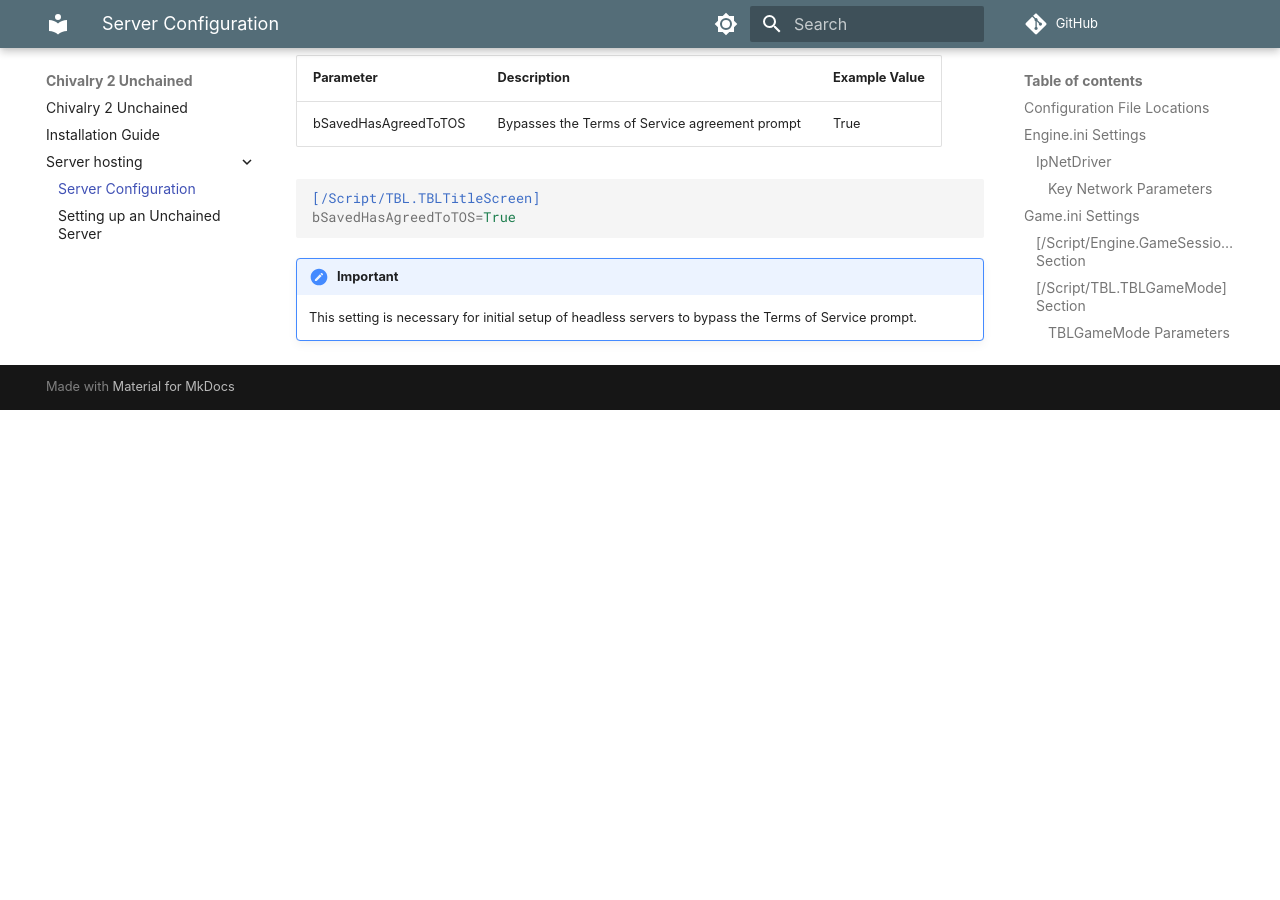
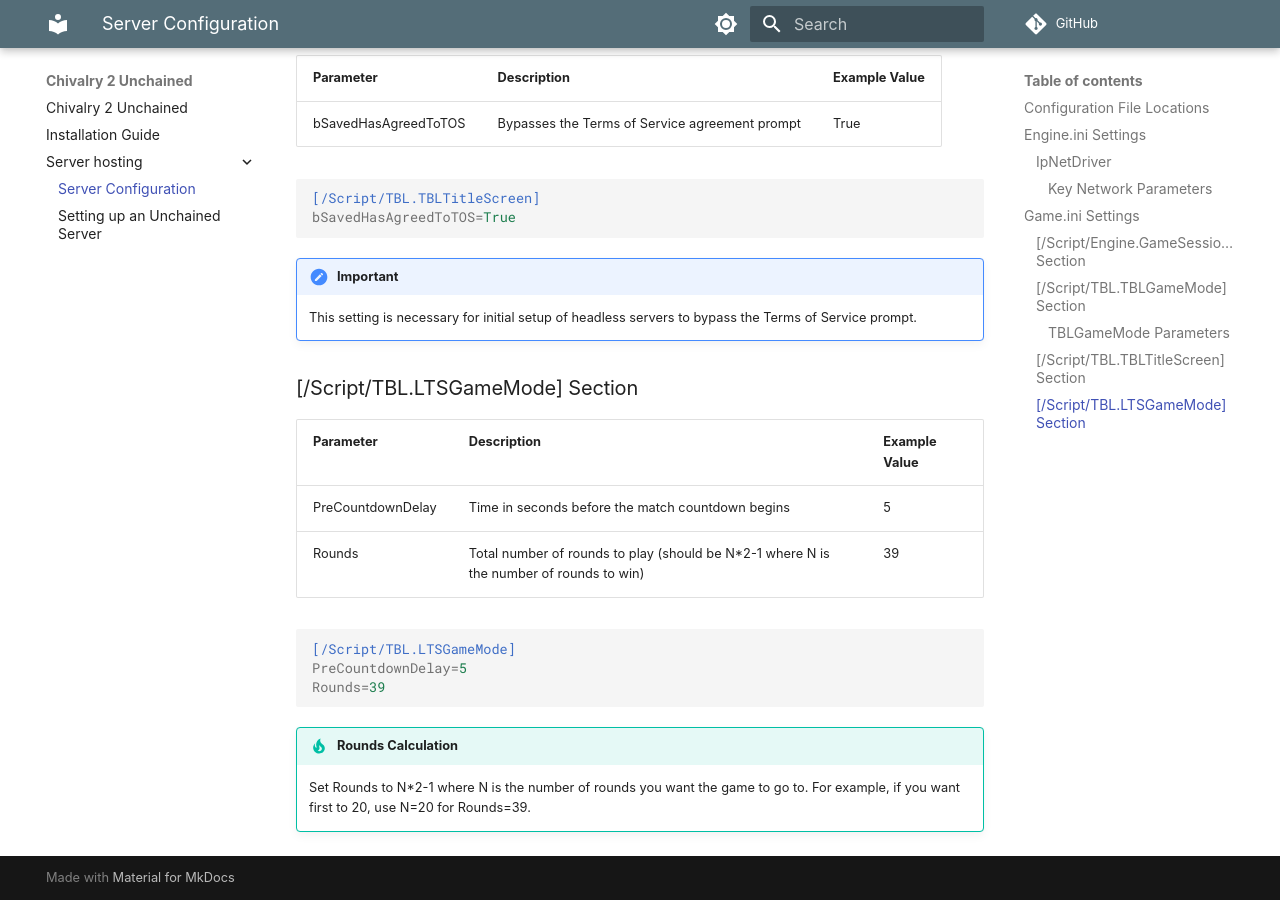
Before and after one commit to Chiv2-Community/unchained-wiki, an MkDocs documentation site: the page built from docs/server-hosting/configuration.md, in a window 1280 px wide and 900 px high, scrolled down 3255 px. Built offline with MkDocs 1.6.1 and Material for MkDocs 9.7.7, drawn with Linux system fonts in a browser that asks for light colours; some web fonts are replaced; comment, search, counter and statistics services are not loaded; before the commit the page ends 3665 px from its top, so only the background shows below that.

Commit message:
docs: Add LTS game mode configuration documentation

````diff
--- a/docs/server-hosting/configuration.md
+++ b/docs/server-hosting/configuration.md
@@ -115,3 +115,19 @@ bSavedHasAgreedToTOS=True
 
 !!! note "Important"
     This setting is necessary for initial setup of headless servers to bypass the Terms of Service prompt.
+
+### [/Script/TBL.LTSGameMode] Section
+
+| Parameter | Description | Example Value |
+|-----------|-------------|---------------|
+| PreCountdownDelay | Time in seconds before the match countdown begins | 5 |
+| Rounds | Total number of rounds to play (should be N*2-1 where N is the number of rounds to win) | 39 |
+
+```ini
+[/Script/TBL.LTSGameMode]
+PreCountdownDelay=5
+Rounds=39
+```
+
+!!! tip "Rounds Calculation"
+    Set Rounds to N*2-1 where N is the number of rounds you want the game to go to. For example, if you want first to 20, use N=20 for Rounds=39.
````
